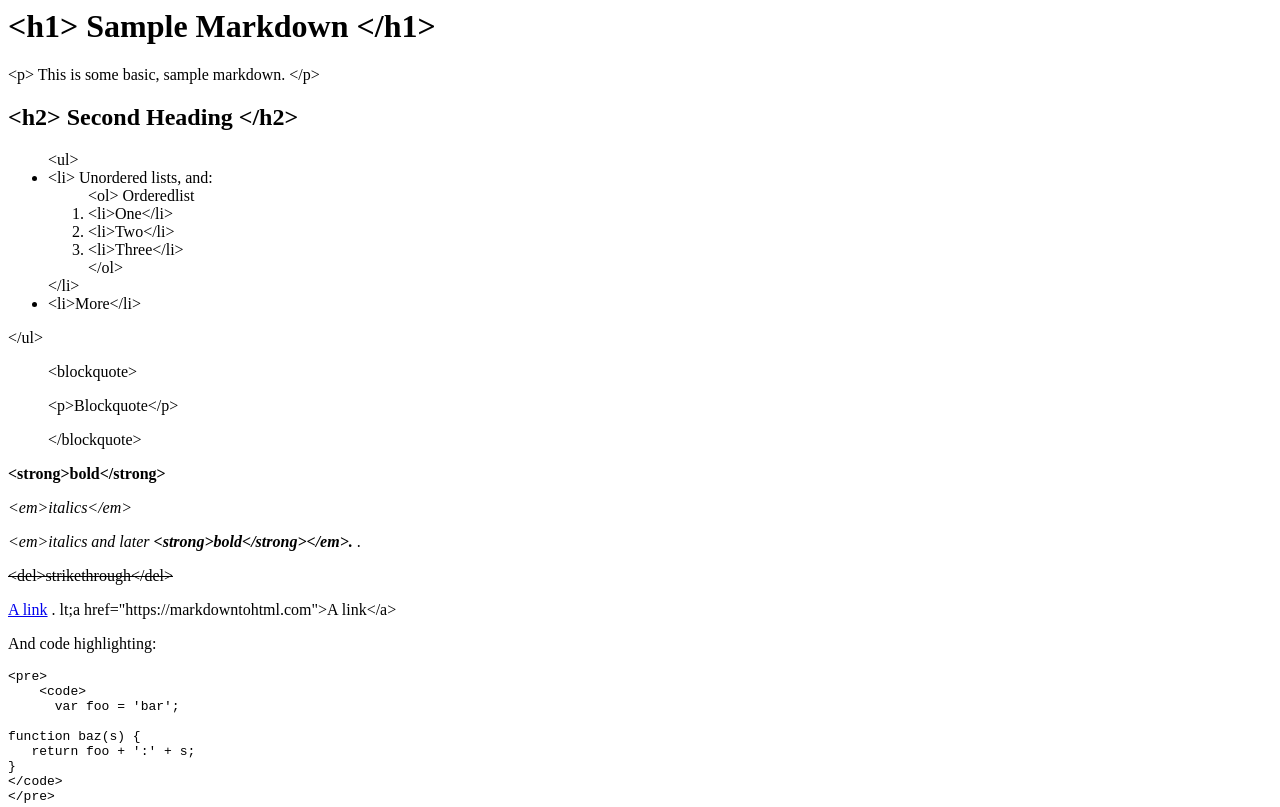
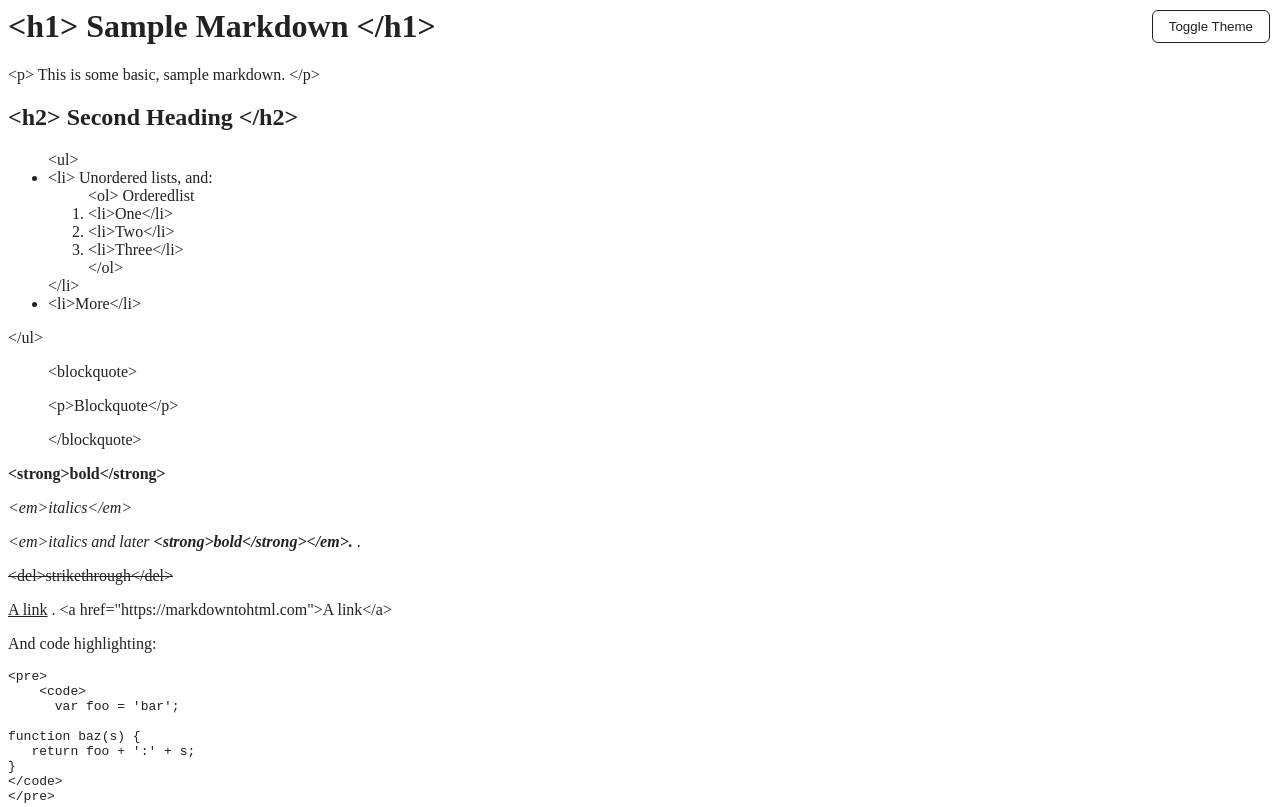
Before and after one commit to pikaphu/pikaphu.github.io, a plain HTML site: page index.html in a window 1280 px wide. Shown: the top 807 px of the page. Drawn offline with Linux system fonts and the light colour scheme.

Commit message:
Add light and dark themes

```diff
--- a/index.html
+++ b/index.html
@@ -1,37 +1,73 @@
-<meta name="robots" content="noindex">
+<style>
+  :root {
+    --bg-color: #fff;
+    --text-color: #222;
+    /* --color-fg-default: #222; */
+  }
+  [data-theme="dark"] {
+    --bg-color: #222;
+    --text-color: #fff;
+    /* --color-fg-default: #fff; */
+  }
+
+  :where(html, body, #myroot *):not(code,pre, pre *) {
+    background: var(--bg-color) !important;
+    color: var(--text-color) !important;
+    transition: background 0.3s, color 0.3s;
+  }
+  #theme-toggle {
+    background: var(--bg-color);
+    color: var(--text-color);
+    border: 1px solid var(--text-color);
+    padding: 8px 16px;
+    border-radius: 6px;
+    cursor: pointer;
+  }
+</style>
+<meta name="robots" content="noindex" />
 <github-md>
+  <div id="myroot">
+    <h1 id="sample-markdown">&lt;h1&gt; Sample Markdown &lt;/h1&gt;</h1>
 
-   <h1 id="sample-markdown"> &lt;h1&gt; Sample Markdown &lt;/h1&gt; </h1>
+    <p>&lt;p&gt; This is some basic, sample markdown. &lt;/p&gt;</p>
 
-   <p> &lt;p&gt; This is some basic, sample markdown. &lt;/p&gt; </p>
+    <h2 id="second-heading">&lt;h2&gt; Second Heading &lt;/h2&gt;</h2>
 
-   <h2 id="second-heading"> &lt;h2&gt; Second Heading &lt;/h2&gt; </h2>
-
-   <ul> &lt;ul&gt;
-      <li>&lt;li&gt; Unordered lists, and:
-         <ol> &lt;ol&gt; Orderedlist
-            <li>&lt;li&gt;One&lt;/li&gt; </li>
-            <li>&lt;li&gt;Two&lt;/li&gt; </li>
-            <li>&lt;li&gt;Three&lt;/li&gt; </li>
+    <ul>
+      &lt;ul&gt;
+      <li>
+        &lt;li&gt; Unordered lists, and:
+        <ol>
+          &lt;ol&gt; Orderedlist
+          <li>&lt;li&gt;One&lt;/li&gt;</li>
+          <li>&lt;li&gt;Two&lt;/li&gt;</li>
+          <li>&lt;li&gt;Three&lt;/li&gt;</li>
           &lt;/ol&gt;
         </ol>
-      </li> &lt;/li&gt;
-      <li> &lt;li&gt;More&lt;/li&gt; </li>
-   </ul> &lt;/ul&gt;
+      </li>
+      &lt;/li&gt;
+      <li>&lt;li&gt;More&lt;/li&gt;</li>
+    </ul>
+    &lt;/ul&gt;
 
     <blockquote>
       &lt;blockquote&gt;
-      <p> &lt;p&gt;Blockquote&lt;/p&gt; </p>
+      <p>&lt;p&gt;Blockquote&lt;/p&gt;</p>
       &lt;/blockquote&gt;
     </blockquote>
 
-   <p><strong>&lt;strong&gt;bold&lt;/strong&gt;</strong> </p>
-   <p><em>&lt;em&gt;italics&lt;/em&gt;</em> </p>
-   <p><em>&lt;em&gt;italics and later <strong>&lt;strong&gt;bold&lt;/strong&gt;&lt;/em&gt;. </strong></em>.
+    <p><strong>&lt;strong&gt;bold&lt;/strong&gt;</strong></p>
+    <p><em>&lt;em&gt;italics&lt;/em&gt;</em></p>
+    <p>
+      <em
+        >&lt;em&gt;italics and later
+        <strong>&lt;strong&gt;bold&lt;/strong&gt;&lt;/em&gt;. </strong></em
+      >.
     </p>
-   <p> <del>&lt;del&gt;strikethrough&lt;/del&gt;</del> </p>
-   <p> <a href="https://markdowntohtml.com">A link</a> .
-      lt;a href=&quot;https://markdowntohtml.com&quot;&gt;A link&lt;/a&gt;
+    <p><del>&lt;del&gt;strikethrough&lt;/del&gt;</del></p>
+    <p>
+      <a href="https://markdowntohtml.com">A link</a> . &lt;a
+      href=&quot;https://markdowntohtml.com&quot;&gt;A link&lt;/a&gt;
     </p>
 
     <p>And code highlighting:</p>
@@ -46,13 +82,40 @@
 &lt;/code&gt;</code>
 &lt;/pre&gt;</pre>
 
-   <p>Or inline code like <code> &lt;code&gt; var foo = &#39;bar&#39;; &lt;/code&gt;</code>.</p>
+    <p>
+      Or inline code like
+      <code> &lt;code&gt; var foo = &#39;bar&#39;; &lt;/code&gt;</code>.
+    </p>
 
     <p>Or an image of bears</p>
-   <p><img src="http://placebear.com/200/200" alt="bears"></p>
-   &lt;p&gt;&lt;img src=&quot;http://placebear.com/200/200&quot; alt=&quot;bears&quot;&gt;&lt;/p&gt;
+    <p><img src="http://placebear.com/200/200" alt="bears" /></p>
+    &lt;p&gt;&lt;img src=&quot;http://placebear.com/200/200&quot;
+    alt=&quot;bears&quot;&gt;&lt;/p&gt;
 
     <p>The end ...</p>
-
+  </div>
 </github-md>
 <script src="https://cdn.jsdelivr.net/gh/MarketingPipeline/Markdown-Tag/markdown-tag.js"></script>
+<button
+  id="theme-toggle"
+  style="position: fixed; top: 10px; right: 10px; z-index: 1000"
+>
+  Toggle Theme
+</button>
+<script>
+  function setTheme(mode) {
+    document.documentElement.setAttribute("data-theme", mode);
+    localStorage.setItem("theme", mode);
+  }
+  document.getElementById("theme-toggle").onclick = function () {
+    const current = localStorage.getItem("theme") === "dark" ? "light" : "dark";
+    setTheme(current);
+  };
+  // On load, set theme from localStorage
+  setTheme(localStorage.getItem("theme") || "light");
+
+  // color: 'var(--color-fg-default)'
+  // document.documentElement.setAttribute("style", "--color-fg-default: var(--text-color)");
+  // document.documentElement.style.removeProperty("github-md.style.color");
+  // document.documentElement.style.removeProperty("github-md color");
+</script>
```
Lines whose indentation alone changed are shown as unchanged.
